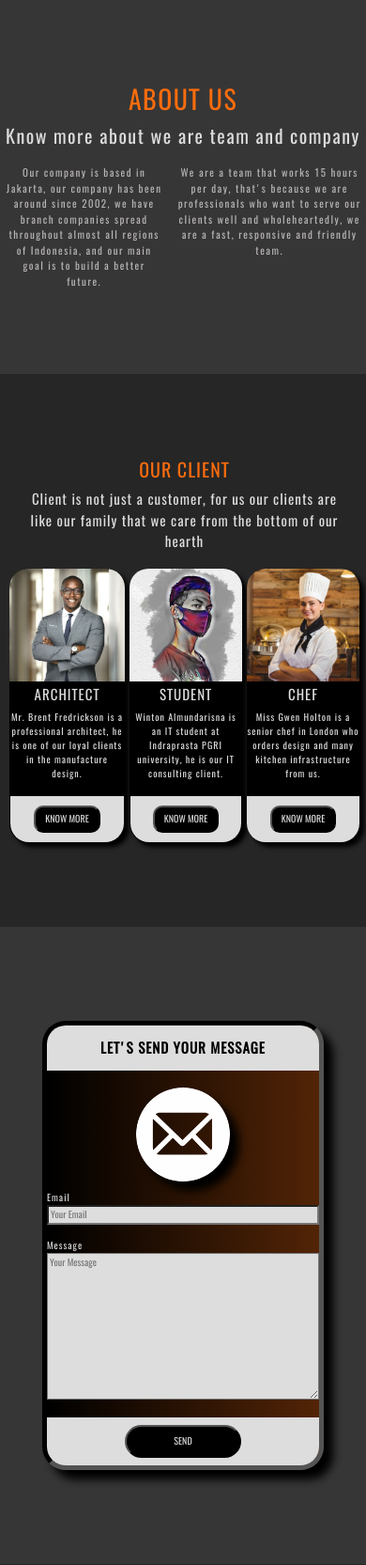
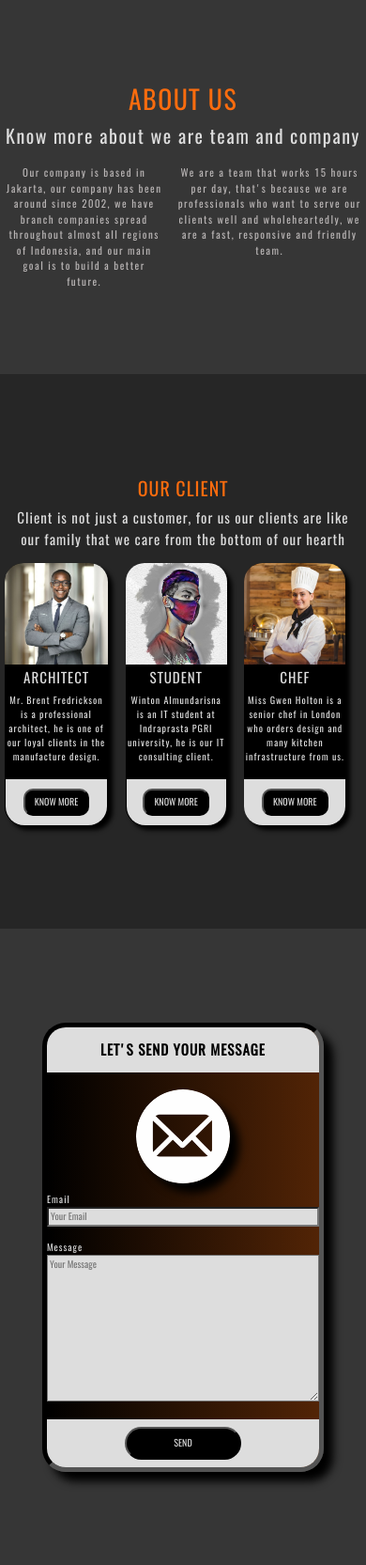
Before and after one commit to wintonalmundarisna/wintonalmundarisna.github.io, a PHP site: page / in a window 390 px wide. Shown: the part 1828-3493 px from the top of the page at 94% size. Run offline with PHP 8.4, Linux system fonts and the light colour scheme.

Commit message:
Ganti Style

```diff
--- a/CSS/style.css
+++ b/CSS/style.css
@@ -864,11 +864,10 @@ ul .garis:hover {
 
   .navbar img {
     width: 45px;
-    /* margin-top: -10px; */
   }
 
   .navbar button {
-    margin-right: 18px;
+    /* margin-right: 18px; */
     padding: 1px 3px;
   }
 
@@ -883,7 +882,7 @@ ul .garis:hover {
     flex-direction: row;
     justify-content: center;
     gap: 10px;
-    margin-left: -11px;
+    margin-left: -2px;
   }
 
   .content-one {
@@ -936,8 +935,9 @@ ul .garis:hover {
       "klien"
       "arsitek IT juru-masak";
     background-color: #262626;
-    padding: 90px 10px;
-    gap: 5px;
+    /* padding: 90px 10px; */
+    padding: 110px 5px;
+    gap: 2px;
     justify-content: space-evenly;
     box-sizing: border-box;
   }
@@ -958,7 +958,8 @@ ul .garis:hover {
     grid-template-areas:
       "gambar-arsitek"
       "ket-arsitek";
-    width: 123px;
+    width: 110px;
+    font-size: 10px;
     box-shadow: 5px 5px 5px black;
   }
 
@@ -986,7 +987,7 @@ ul .garis:hover {
     grid-template-areas:
       "gambar-it"
       "ket-it";
-    width: 120px;
+    width: 108px;
     box-shadow: 5px 5px 5px black;
   }
 
@@ -1014,7 +1015,7 @@ ul .garis:hover {
     grid-template-areas:
       "gambar-masak"
       "ket-masak";
-    width: 120px;
+    width: 108px;
     box-shadow: 5px 5px 5px black;
   }
 
```
